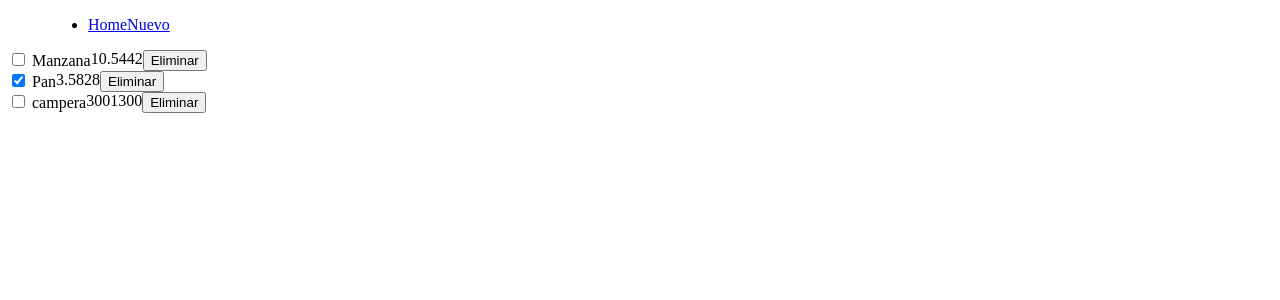
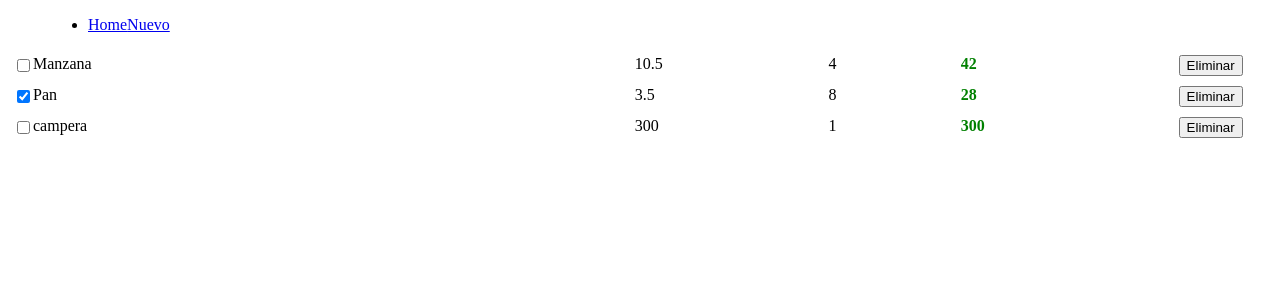
Before and after one commit to dariannfuentes/TPObligatorio, an Angular app: page / in a window 1280 px wide. Shown: the top 300 px of the page. Built offline with nearby package versions, Linux system fonts and the light colour scheme.

Commit message:
Cree un estilo para cada capa individual

```diff
--- a/src/app/components/item/item.component.css
+++ b/src/app/components/item/item.component.css
@@ -2,3 +2,31 @@
     display: flex;
     box-sizing: border-box;
 }
+div{
+    padding: 5px 0;
+}
+.title{
+    display: flex;
+    width: 50%;
+    padding: 0 5px;
+}
+.price{
+    width: 15%;
+    padding: 0 5px;
+}
+.quantity{
+    width: 10%;
+    padding: 0 5px;
+}
+.total{
+    width: 15%;
+    font-weight: bolder;
+    color: green;
+    padding: 0 5px;
+}
+.actions{
+    width: 10%;
+    text-align: center;
+    box-sizing: border-box;
+    padding: 0 5px;
+}
```
